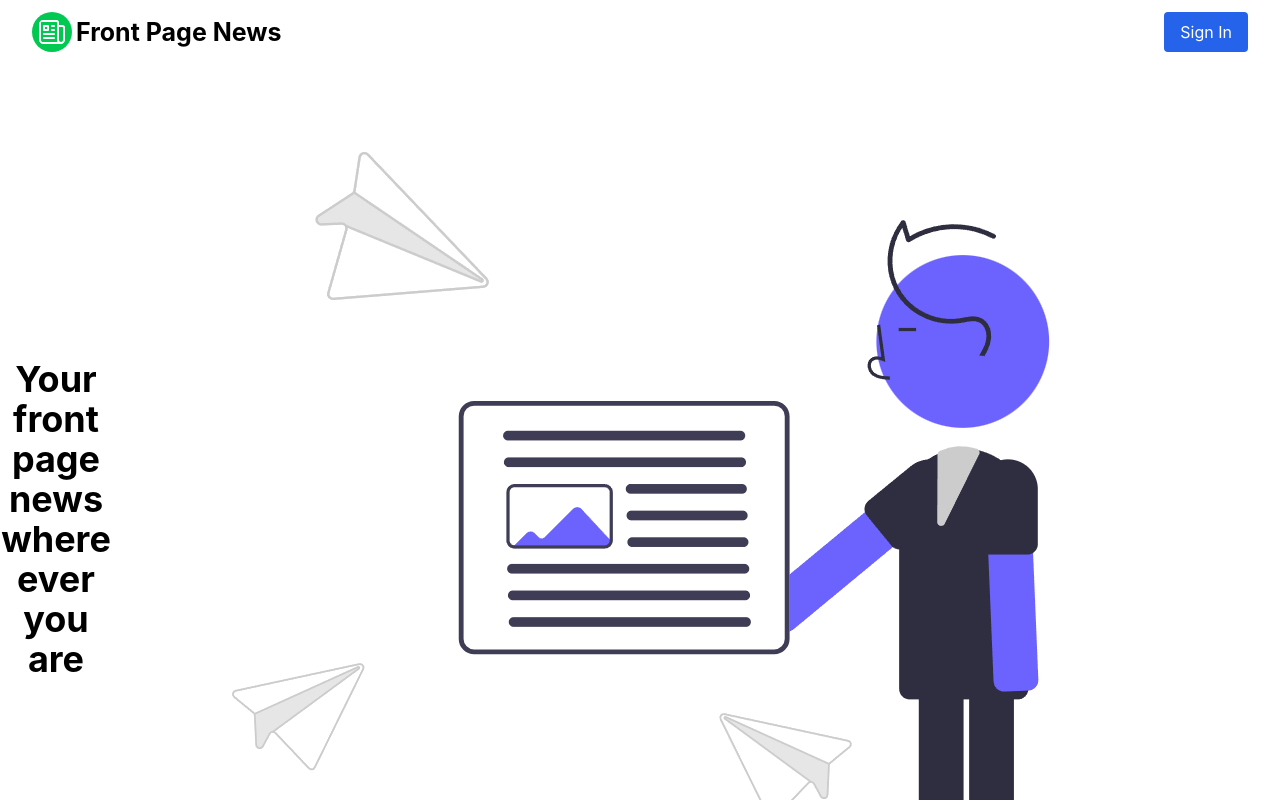
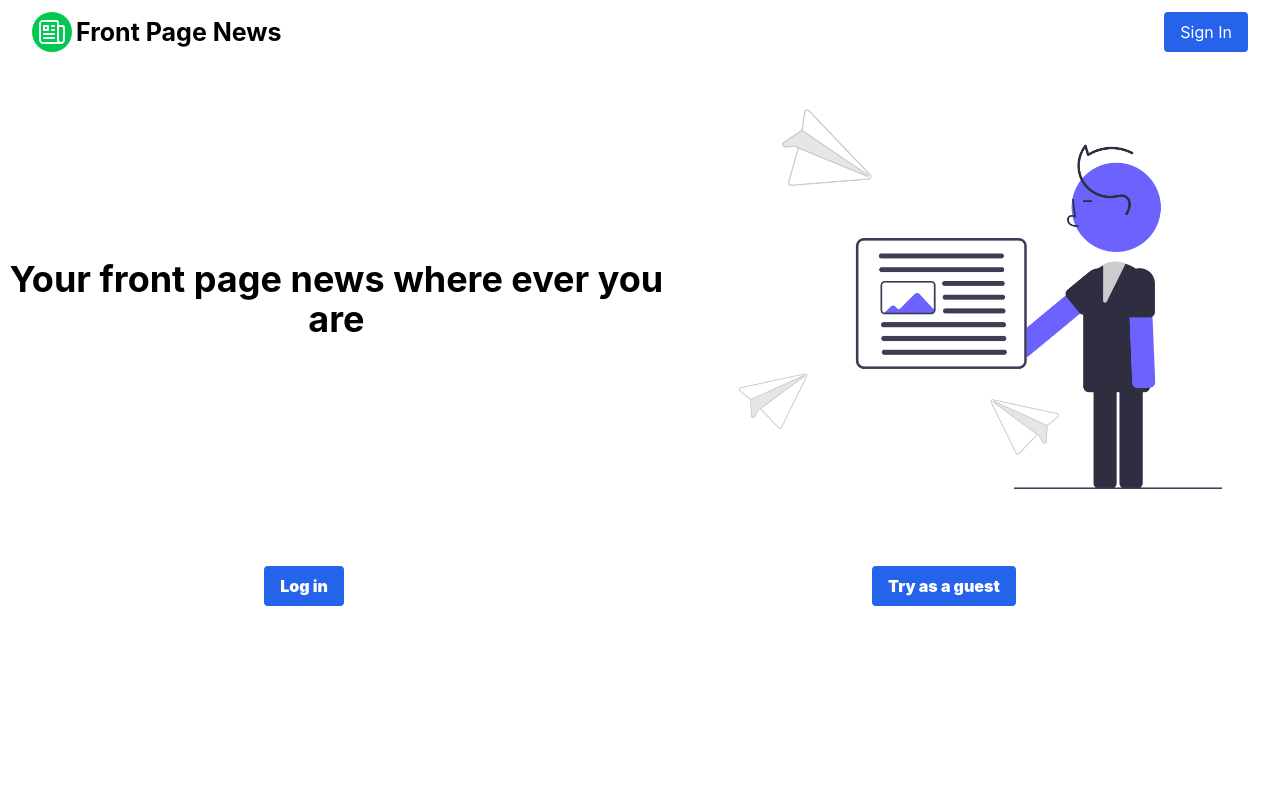
Before and after one commit to DominykMcNamara/feed_reader, a React (Vite) app: page / in a window 1280 px wide. Shown: the top 800 px of the page. Built offline with nearby package versions, Linux system fonts and the light colour scheme.

Commit message:
fix: wrap image in a div for better layout structure

```diff
--- a/src/pages/Home.tsx
+++ b/src/pages/Home.tsx
@@ -5,11 +5,13 @@ function Home() {
         <h1 className="text-4xl font-bold text-center">
           Your front page news where ever you are
         </h1>
+        <div className="w-1/2">
         <img
           src="/src/assets/front_page_of_front_page_news.png"
           alt="Front Page News"
-          className=""
+          className="w-full"
         />
+        </div>
       </div>
       <div className="flex flex-row justify-around items-center mt-8">
         <a href="#" className="button">
```
